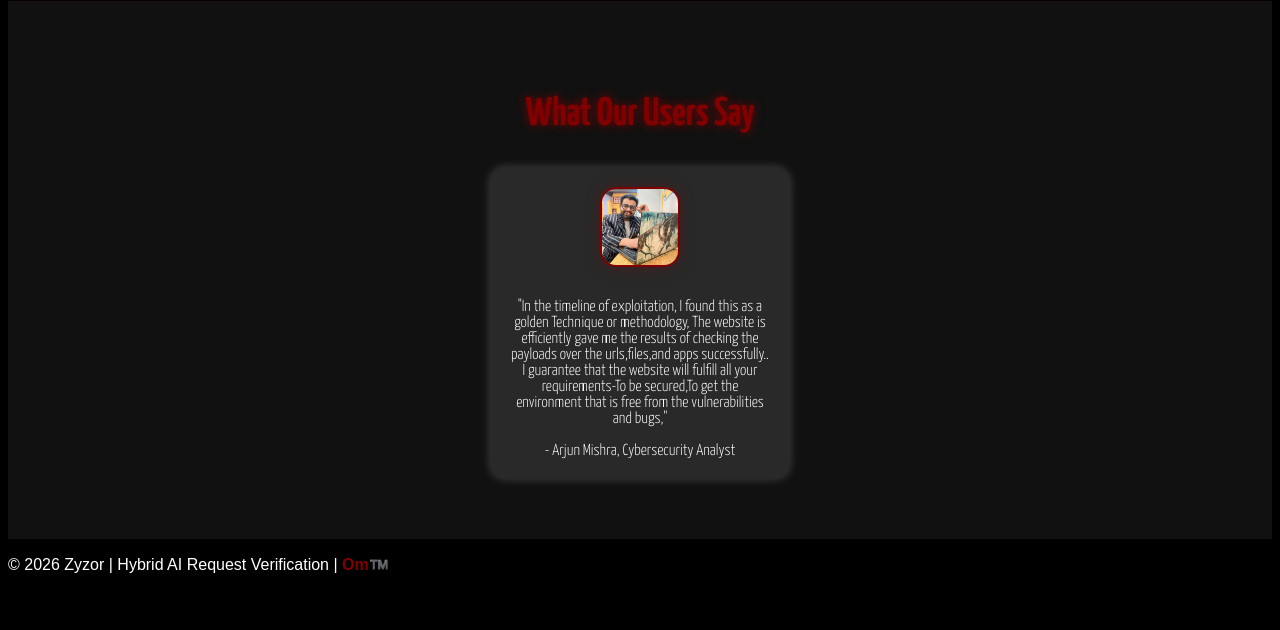
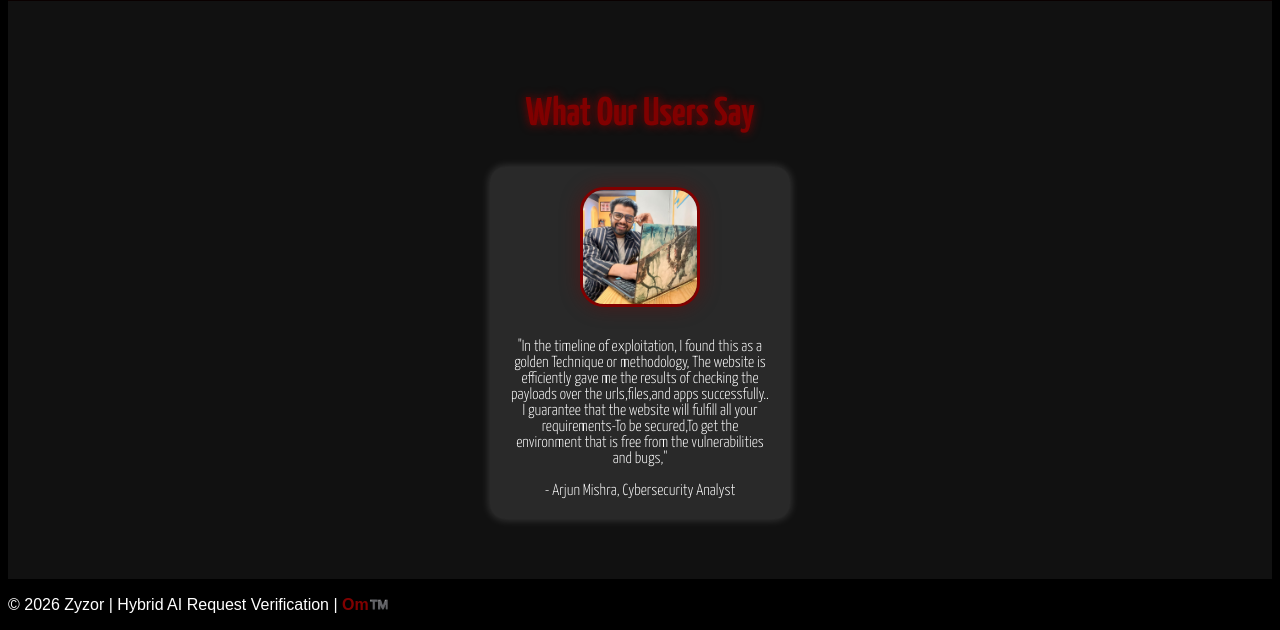
Before and after one commit to VaibhavM1503/zyzor, a Flask app: template templates/index.html in a window 1280 px wide. Shown: the part 1699-2329 px from the top of the page. Before the commit the page ends 2272 px from the top, so only its background shows below. Run offline with Flask 3, Linux system fonts and the light colour scheme; the template is opened without the code that fills it, so the values that code supplies are empty; some web fonts are replaced.

Commit message:
Increase testimonial image size to 120px

```diff
--- a/static/styles.css
+++ b/static/styles.css
@@ -253,14 +253,14 @@ body::before {
 }
 
 .testimonial-img {
-    width: 80px;
-    height: 80px;
+    width: 120px;
+    height: 120px;
     object-fit: cover;
     border-radius: 20%;
     /* Rounded blunt corners */
     margin-bottom: 1rem;
-    border: 2px solid #800000;
-    box-shadow: 0 0 15px rgba(128, 0, 0, 0.3);
+    border: 3px solid #800000;
+    box-shadow: 0 0 20px rgba(128, 0, 0, 0.4);
 }
 
 .card:hover {
```
